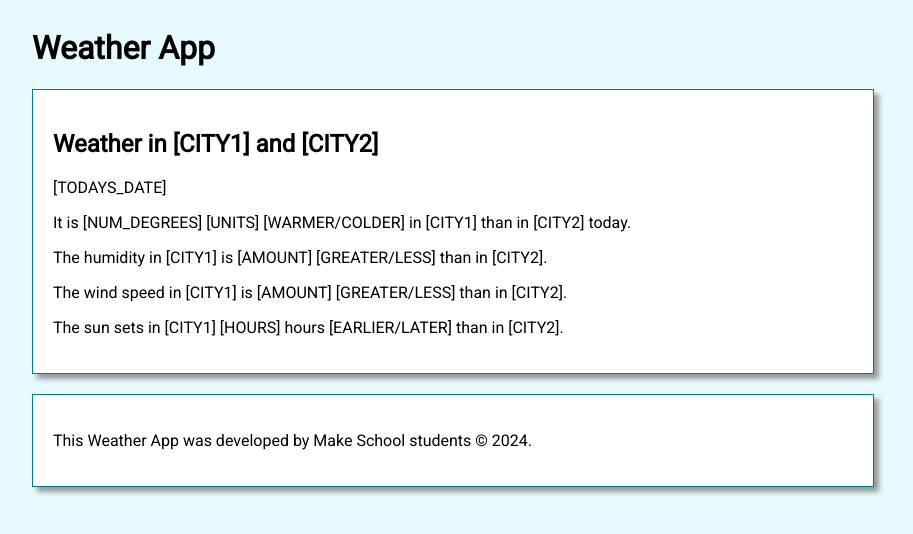
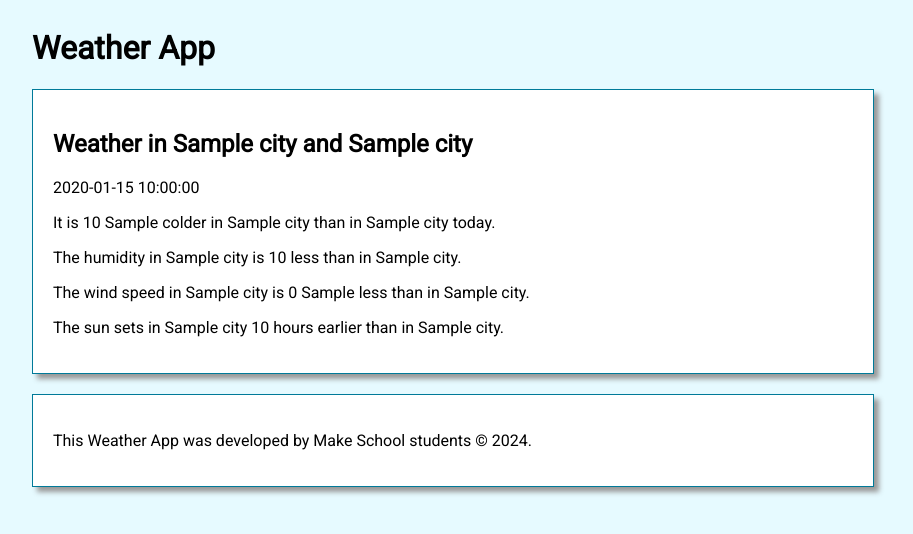
Before and after one commit to xcbhx/1710_Weather_App_API, a Flask app: template templates/comparison_results.html in a window 1280 px wide. Shown: the top 534 px of the page, without its empty margins (208-1121 px from the left). Run offline with Flask 3, Linux system fonts and the light colour scheme; the template is opened without the code that fills it: most values are stand-ins (such as "Sample title", 1, 10 or a date in 2020).

Commit message:
completed all challenges

```diff
--- a/app.py
+++ b/app.py
@@ -43,15 +43,10 @@ def get_letter_for_units(units):
 @app.route('/results')
 def results():
     """Displays results for current weather conditions."""
-    # TODO: Use 'request.args' to retrieve the city & units from the query
-    # parameters.
     city = request.args.get('city')
     units = request.args.get('units')
 
     params = {
-        # TODO: Enter query parameters here for the 'appid' (your api key),
-        # the city, and the units (metric or imperial).
-        # See the documentation here: https://openweathermap.org/current
         'appid': API_KEY,
         'q': city,
         'units': units
@@ -61,12 +56,6 @@ def results():
 
     pp.pprint(result_json)
 
-    # TODO: Replace the empty variables below with their appropriate values.
-    # You'll need to retrieve these from the result_json object above.
-
-    # For the sunrise & sunset variables, I would recommend to turn them into
-    # datetime objects. You can do so using the `datetime.fromtimestamp()`
-    # function.
     context = {
         'date': datetime.now().strftime('%m-%d-%Y'),
         'city': result_json['name'],
@@ -85,23 +74,52 @@ def results():
 @app.route('/comparison_results')
 def comparison_results():
     """Displays the relative weather for 2 different cities."""
-    # TODO: Use 'request.args' to retrieve the cities & units from the query
-    # parameters.
-    city1 = ''
-    city2 = ''
-    units = ''
-
-    # TODO: Make 2 API calls, one for each city. HINT: You may want to write a
-    # helper function for this!
+    city1 = request.args.get('city1')
+    city2 = request.args.get('city2')
+    units = request.args.get('units')
 
 
-    # TODO: Pass the information for both cities in the context. Make sure to
-    # pass info for the temperature, humidity, wind speed, and sunset time!
-    # HINT: It may be useful to create 2 new dictionaries, `city1_info` and
-    # `city2_info`, to organize the data.
+    def get_weather_data(city, units):
+        params = {
+            'appid': API_KEY,
+            'q': city,
+            'units': units
+        }
+        response = requests.get(API_URL, params=params)
+        return response.json()
+
+    city1_json = get_weather_data(city1, units)
+    city2_json = get_weather_data(city2, units)
+
+    city1_info = {
+        'city': city1_json['name'],
+        'description': city1_json['weather'][0]['description'],
+        'temp': round(city1_json['main']['temp'], 2),
+        'humidity': city1_json['main']['humidity'],
+        'wind_speed': city1_json['wind']['speed'],
+        'sunrise': datetime.fromtimestamp(city1_json['sys']['sunrise']),
+        'sunset': datetime.fromtimestamp(city1_json['sys']['sunset']),
+        'units_letter': get_letter_for_units(units)
+    }
+
+    city2_info = {
+        'city': city2_json['name'],
+        'description': city2_json['weather'][0]['description'],
+        'temp': round(city2_json['main']['temp'], 2),
+        'humidity': city2_json['main']['humidity'],
+        'wind_speed': city2_json['wind']['speed'],
+        'sunrise': datetime.fromtimestamp(city2_json['sys']['sunrise']),
+        'sunset': datetime.fromtimestamp(city2_json['sys']['sunset']),
+        'units_letter': get_letter_for_units(units)
+    }
+
     context = {
+        'date': datetime.now().strftime('%m-%d-%Y'),
+        'city1': city1_info,
+        'city2': city2_info,
+        'temp_dif': round(city1_info['temp'] - city2_info['temp'])
+    }
 
-    }
 
     return render_template('comparison_results.html', **context)
 
--- a/templates/comparison_results.html
+++ b/templates/comparison_results.html
@@ -2,32 +2,50 @@
 {% block content %}
 
 <section class="weather-form">
-    {#
-        TODO: Replace the hard-coded cities and date below with data from the
-        server.
-    #}
-    <h1>Weather in [CITY1] and [CITY2]</h1>
-    <p>[TODAYS_DATE]</p>
+
+    <h1>Weather in {{ city1.city }} and {{ city2.city }}</h1>
+    <p>{{ date }}</p>
 
 
-    {#
-        TODO: Add the temperature, description, and min & max temperature below.
-        Replace 'F' with the appropriate units.
-    #}
     <p>
-        It is [NUM_DEGREES] [UNITS] [WARMER/COLDER] in [CITY1] than in [CITY2] today.
+        It is {{ temp_dif }} {{ city1.units_letter }}
+        {% if city1.temp > city2.temp %}
+            warmer
+        {% else %}
+            colder
+        {% endif %}
+        in {{ city1.city }} than in {{ city2.city }} today.
     </p>
 
     <p>
-        The humidity in [CITY1] is [AMOUNT] [GREATER/LESS] than in [CITY2].
+        The humidity in {{ city1.city }} is {{ city1.humidity - city2.humidity }}
+        {% if city1.humidity > city2.humidity %}
+            greater
+        {% else %}
+            less
+        {% endif %}
+        than in {{ city2.city }}.
     </p>
 
     <p>
-        The wind speed in [CITY1] is [AMOUNT] [GREATER/LESS] than in [CITY2].
+        The wind speed in {{ city1.city }} is {{ city1.wind_speed - city2.wind_speed}}
+        {{ city2.units_letter }}
+        {% if city1.wind_speed > city2.wind_speed %}
+            greater
+        {% else %}
+            less
+        {% endif %}
+        than in {{ city2.city }}.
     </p>
 
     <p>
-        The sun sets in [CITY1] [HOURS] hours [EARLIER/LATER] than in [CITY2].
+        The sun sets in {{ city1.city }} {{ city1.sunset - city2.sunset}} hours
+        {% if city1.sunset > city2.sunset %}
+            later
+        {% else %}
+            earlier
+        {% endif %}
+        than in {{ city2.city }}.
     </p>
 
 </section>
```
Also changed, not shown: templates/results.html (+1 -8 lines).
